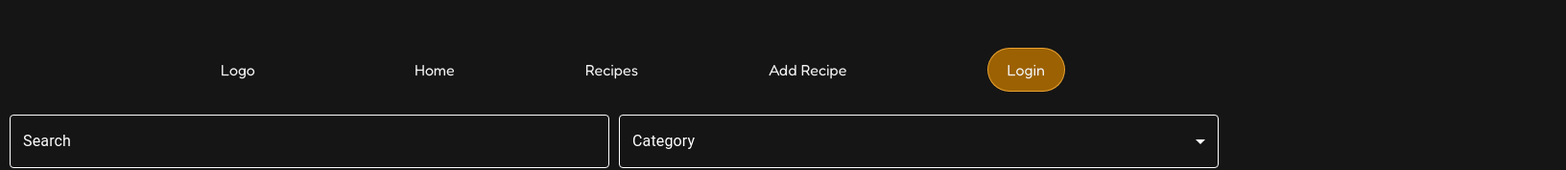
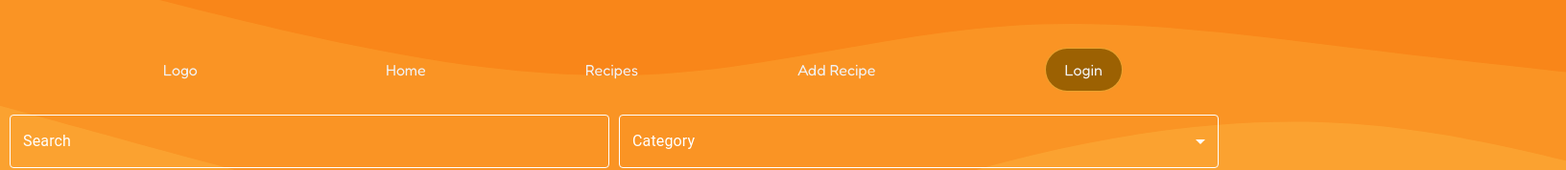
Before and after one commit to Hadi87s/Personal-Book-Recipe, a React (Vite) app: page /recipe in a window 1280 px wide. Shown: the top 178 px of the page at 96% size, 1632 px wide, since content can reach past the window. Built offline with nearby package versions, Linux system fonts and the light colour scheme.

Commit message:
customizing the recipe page with a gradient curvy SVG.

```diff
--- a/src/components/HorizontalScroll/HorizontalScroll.tsx
+++ b/src/components/HorizontalScroll/HorizontalScroll.tsx
@@ -4,17 +4,7 @@ import { useRef } from "react";
 const Example = () => {
   return (
     <div className="bg-neutral-800">
-      <div className="flex h-48 items-center justify-center">
-        <span className="font-semibold uppercase text-neutral-500">
-          Scroll down
-        </span>
-      </div>
       <HorizontalScrollCarousel />
-      <div className="flex h-48 items-center justify-center">
-        <span className="font-semibold uppercase text-neutral-500">
-          Scroll up
-        </span>
-      </div>
     </div>
   );
 };
--- a/src/components/Navbar/Navbar.tsx
+++ b/src/components/Navbar/Navbar.tsx
@@ -8,7 +8,7 @@ const Navbar = () => {
   useEffect(() => {
     const handleScroll = () => {
       const y = window.scrollY;
-      if (y > 300) {
+      if (y > 150) {
         setScrolled(true);
       } else {
         setScrolled(false);
--- a/src/components/Navbar/navbar.css
+++ b/src/components/Navbar/navbar.css
@@ -3,7 +3,6 @@ nav {
     flex-direction: row;
     justify-content: center ;
     align-items: center;
-
     margin-bottom: 20px;
     background-size: 4px 4px;
     position: fixed;
@@ -11,15 +10,15 @@ nav {
     left: 50%;
     transform: translateX(-50%);
     z-index: 50;
-    border-radius: 25px;
-    transition:  300ms ease-in;
+    border-radius: 35px;
+    transition:  250ms ease-in;
 }
 
 nav.navbar {
     background-color: rgba(255, 166, 0, 0);
     border:none;
     width: 1100px;
-    padding: 20px 100px;
+    padding: 20px 40px;
 }
 
 nav.scroll {
@@ -28,6 +27,7 @@ nav.scroll {
     background-image: radial-gradient(rgba(0, 0, 0, 0) 2px, rgb(59 48 30 / 50%) 1px);
     width: 1000px;
     padding: 10px 15px;
+    backdrop-filter: blur(3px);
 }
 
 .navList{
--- a/src/screens/recipes/Recipes.tsx
+++ b/src/screens/recipes/Recipes.tsx
@@ -63,6 +63,7 @@ const Recipes = () => {
       animate={{ opacity: 1, y: 0 }}
       transition={{ duration: 0.4 }}
     >
+      <div className="waves"></div>
       <div className="filter">
         <TextField
           type="text"
--- a/src/screens/screens.css
+++ b/src/screens/screens.css
@@ -68,7 +68,7 @@ body {
 }
 
 
-.blob{
+.blob, .waves{
     position: absolute;
     top: 0;
     left: 30%;
@@ -80,3 +80,8 @@ body {
     background-repeat: no-repeat;
     transform: scale(2);
 }
+
+.waves {
+    background-image: url("../../public/waves.svg");
+    height: 80vh;
+}
```
Also changed, not shown: public/waves.svg (added).
